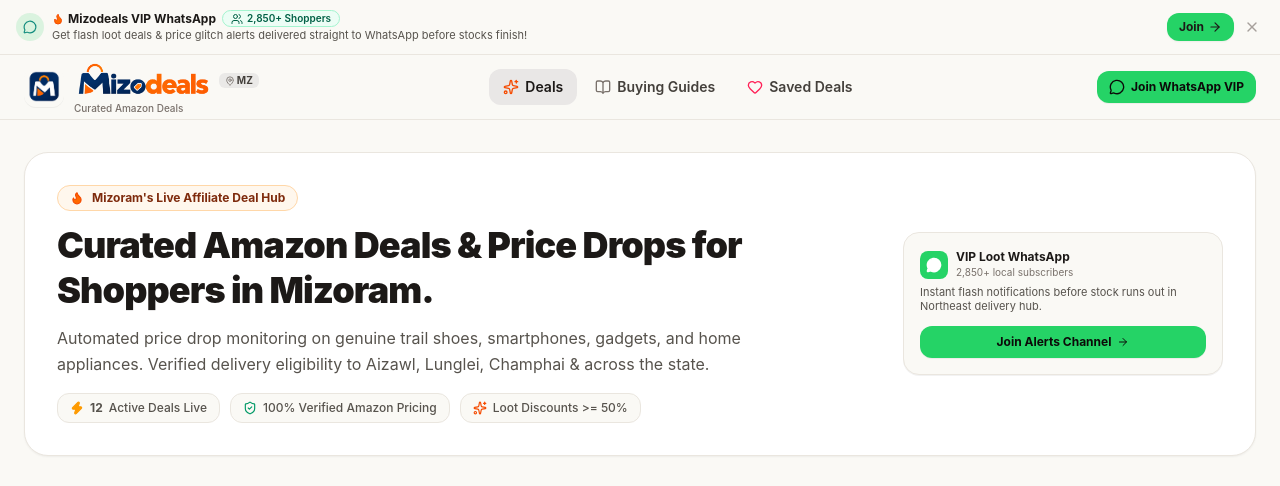
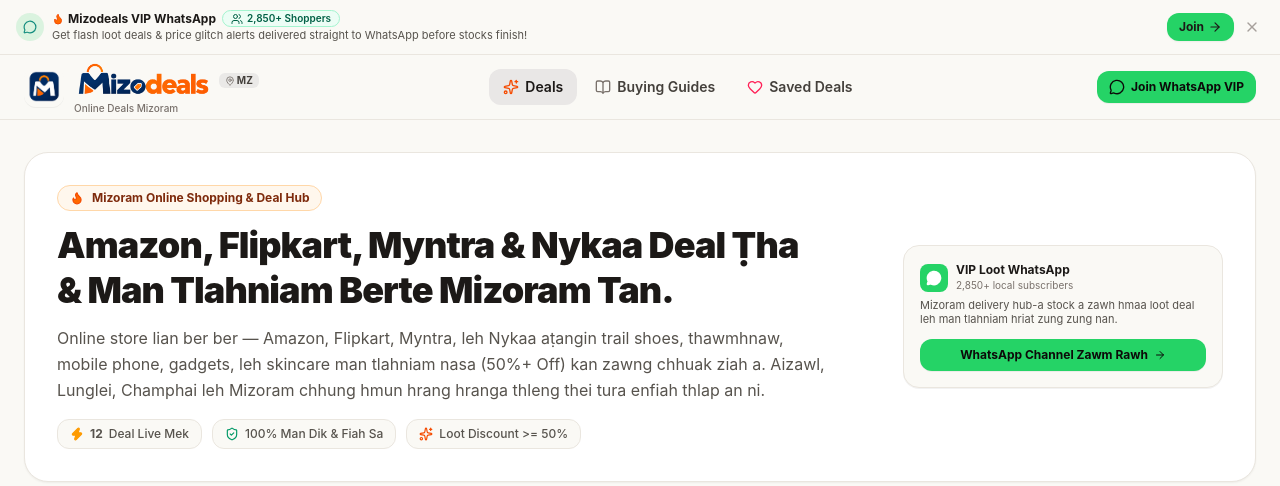
Before and after one commit to lingtuka-design/mizodeals, a React (Vite) app: page / in a window 1280 px wide. Shown: the top 486 px of the page. Built offline with nearby package versions, Linux system fonts and the light colour scheme; no server answers.

Commit message:
refactor: update hero copy to include Flipkart, Myntra, Nykaa in natural Mizo language

```diff
--- a/src/components/layout/Footer.tsx
+++ b/src/components/layout/Footer.tsx
@@ -26,7 +26,7 @@
               </span>
             </div>
             <p className="text-xs text-stone-600 max-w-md leading-relaxed">
-              Curated Amazon deals, instant price-drop tracking, and field-tested product buying guides tailored for smart online shoppers in Aizawl, Lunglei, Champhai, and across the Northeast.
+              Amazon, Flipkart, Myntra, Nykaa &amp; Ajio deal ṭha ber ber, man tlahniam zawn hmuhna, leh Mizoram mipui tana online shopping kaihhruaina.
             </p>
             <div className="flex items-center gap-2 pt-1">
               <span className="inline-flex items-center gap-1 text-[11px] font-semibold text-emerald-800 bg-emerald-100/70 px-2 py-0.5 rounded-md">
--- a/src/components/layout/Navbar.tsx
+++ b/src/components/layout/Navbar.tsx
@@ -34,7 +34,7 @@
               </span>
             </div>
             <span className="hidden sm:block text-[10px] text-stone-500 font-medium leading-none mt-0.5">
-              Curated Amazon Deals
+              Online Deals Mizoram
             </span>
           </div>
         </Link>
--- a/src/config/constants.ts
+++ b/src/config/constants.ts
@@ -2,7 +2,7 @@
 export const SITE_URL = 'https://mizodeals.com';
 
 export const SITE_NAME = 'Mizodeals';
-export const SITE_TAGLINE = 'Curated Amazon Deals & Buying Guides for Mizoram';
+export const SITE_TAGLINE = 'Curated Online Deals & Buying Guides for Mizoram';
 export const WHATSAPP_CHANNEL_URL = 'https://whatsapp.com/channel/0029VbE4k2N8fewji3I3Wa0t';
 export const WHATSAPP_CHANNEL_NAME = 'Mizodeals VIP Loot Channel';
 export const WHATSAPP_COMMUNITY_MEMBERS = '2,850+';
--- a/src/views/HomeView.tsx
+++ b/src/views/HomeView.tsx
@@ -193,29 +193,29 @@
           <div className="max-w-3xl">
             <div className="inline-flex items-center gap-2 px-3 py-1 rounded-full bg-orange-50 border border-orange-200 text-orange-900 text-xs font-bold mb-3">
               <Flame className="w-3.5 h-3.5 text-orange-600 fill-orange-500" />
-              <span>Mizoram's Live Affiliate Deal Hub</span>
+              <span>Mizoram Online Shopping &amp; Deal Hub</span>
             </div>
 
             <h1 className="text-2xl sm:text-4xl font-black text-stone-900 tracking-tight leading-tight">
-              Curated Amazon Deals &amp; Price Drops for Shoppers in Mizoram.
+              Amazon, Flipkart, Myntra &amp; Nykaa Deal Ṭha &amp; Man Tlahniam Berte Mizoram Tan.
             </h1>
 
             <p className="text-xs sm:text-base text-stone-600 mt-2 sm:mt-3 leading-relaxed">
-              Automated price drop monitoring on genuine trail shoes, smartphones, gadgets, and home appliances. Verified delivery eligibility to Aizawl, Lunglei, Champhai &amp; across the state.
+              Online store lian ber ber — Amazon, Flipkart, Myntra, leh Nykaa aṭangin trail shoes, thawmhnaw, mobile phone, gadgets, leh skincare man tlahniam nasa (50%+ Off) kan zawng chhuak ziah a. Aizawl, Lunglei, Champhai leh Mizoram chhung hmun hrang hranga thleng thei tura enfiah thlap an ni.
             </p>
 
             <div className="flex flex-wrap items-center gap-2.5 mt-4 text-xs font-medium text-stone-600">
               <span className="flex items-center gap-1.5 bg-[#FAF9F5] px-3 py-1.5 rounded-xl border border-[#EAE6DF]">
                 <Zap className="w-3.5 h-3.5 text-amber-500 fill-amber-500" />
-                <strong>{activeDeals.length}</strong> Active Deals Live
+                <strong>{activeDeals.length}</strong> Deal Live Mek
               </span>
               <span className="flex items-center gap-1.5 bg-[#FAF9F5] px-3 py-1.5 rounded-xl border border-[#EAE6DF]">
                 <ShieldCheck className="w-3.5 h-3.5 text-emerald-600" />
-                100% Verified Amazon Pricing
+                100% Man Dik &amp; Fiah Sa
               </span>
               <span className="flex items-center gap-1.5 bg-[#FAF9F5] px-3 py-1.5 rounded-xl border border-[#EAE6DF]">
                 <Sparkles className="w-3.5 h-3.5 text-orange-600" />
-                Loot Discounts &gt;= 50%
+                Loot Discount &gt;= 50%
               </span>
             </div>
           </div>
@@ -232,7 +232,7 @@
               </div>
             </div>
             <p className="text-[11px] text-stone-600 mb-3 leading-tight">
-              Instant flash notifications before stock runs out in Northeast delivery hub.
+              Mizoram delivery hub-a stock a zawh hmaa loot deal leh man tlahniam hriat zung zung nan.
             </p>
             <a
               href={WHATSAPP_CHANNEL_URL}
@@ -240,7 +240,7 @@
               rel="noopener noreferrer"
               className="w-full inline-flex items-center justify-center gap-1.5 py-2 px-3 bg-[#25D366] hover:bg-[#20bd5a] text-stone-950 font-bold text-xs rounded-xl transition-colors shadow-2xs"
             >
-              <span>Join Alerts Channel</span>
+              <span>WhatsApp Channel Zawm Rawh</span>
               <ArrowRight className="w-3 h-3" />
             </a>
           </div>
```
